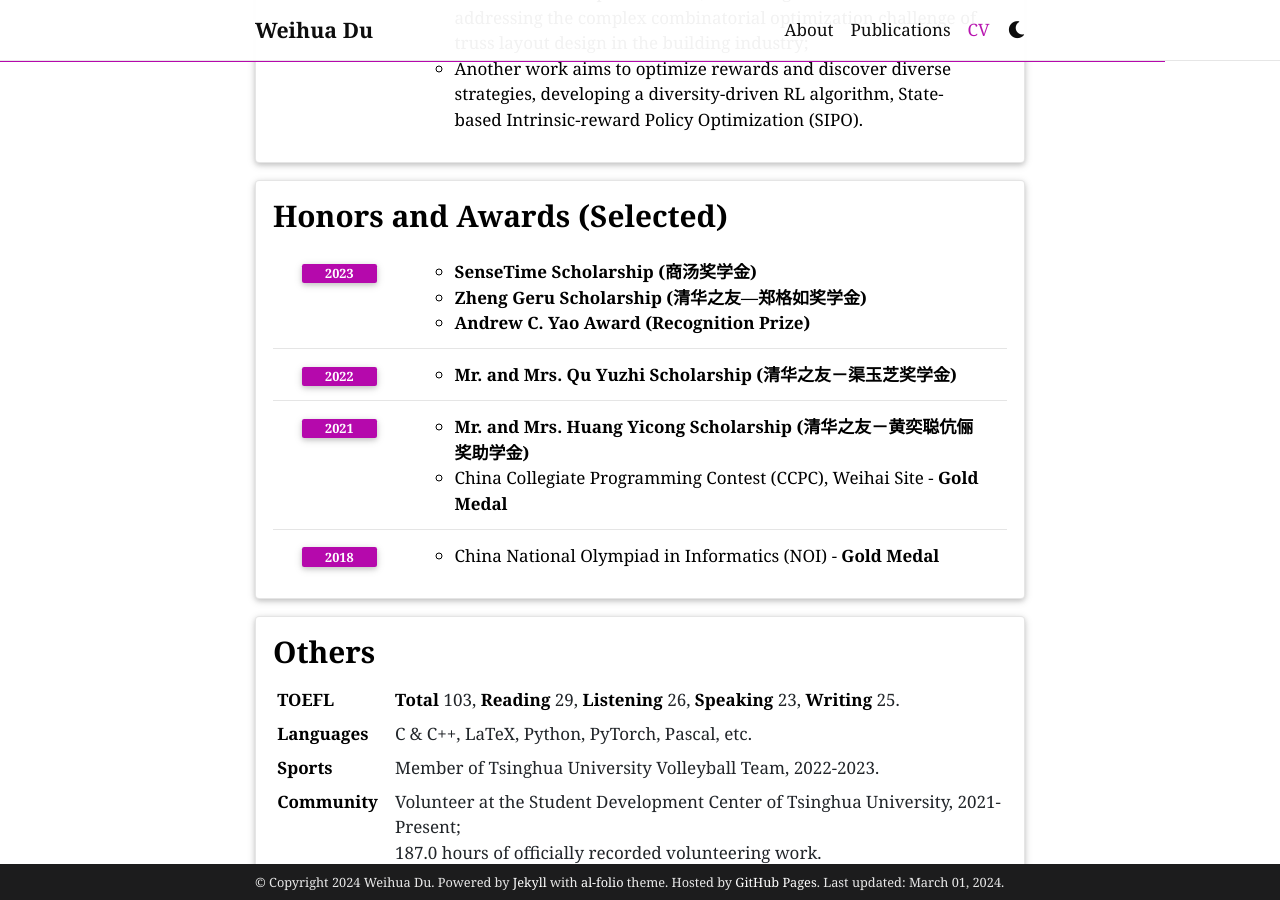
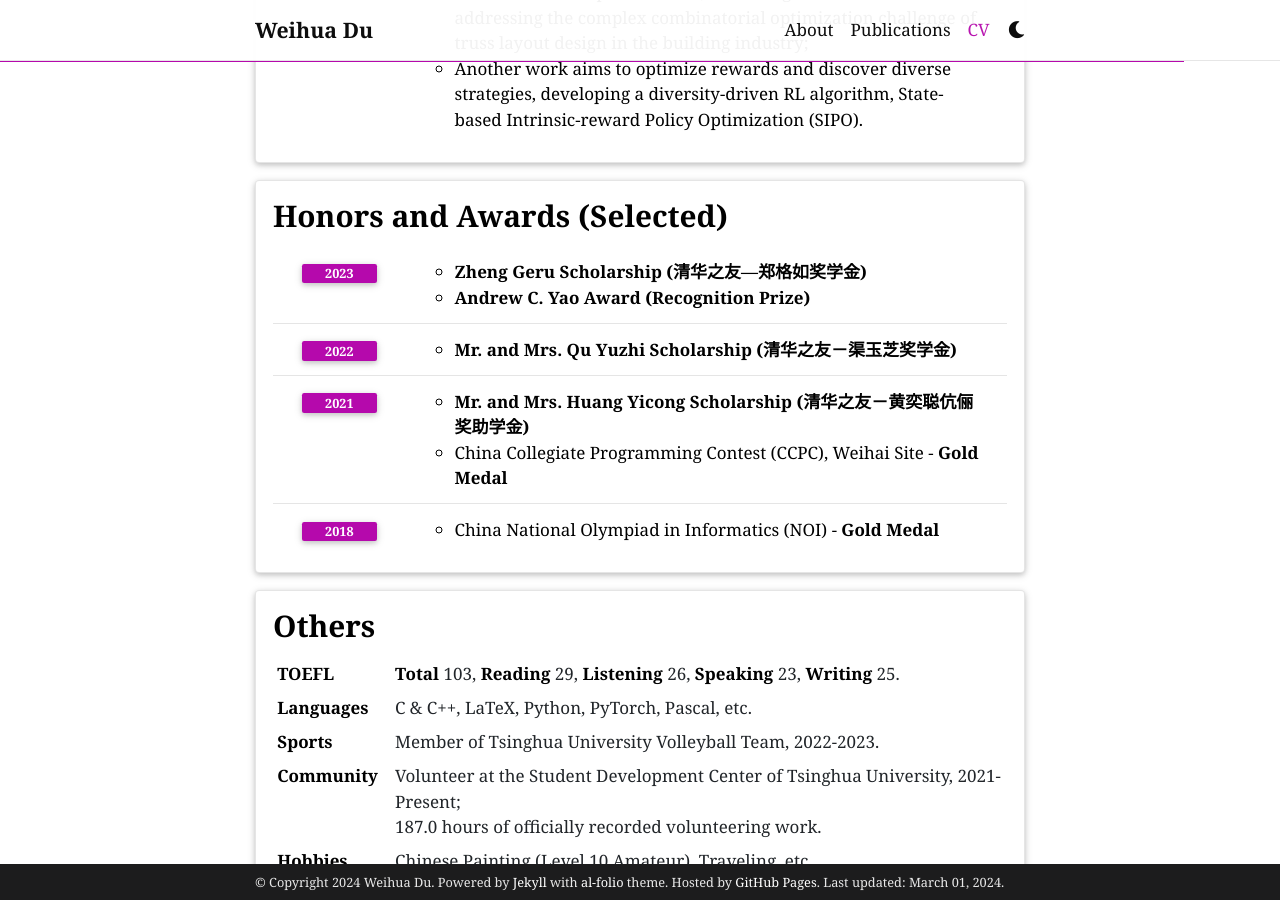
Before and after one commit to StigLidu/StigLidu.github.io, a Jekyll site: the page built from _pages/cv.md, in a window 1280 px wide and 900 px high, scrolled down 1456 px. Built offline with Jekyll 4.4.1, drawn with Linux system fonts in a browser that asks for light colours; comment, search, counter and statistics services are not loaded; a style sheet for code colours, icons or effects is not loaded.

Commit message:
cv update

```diff
--- a/_data/cv.yml
+++ b/_data/cv.yml
@@ -58,7 +58,6 @@
   contents:
     - year: 2023
       items:
-        - <b>SenseTime Scholarship (商汤奖学金)</b>
         - <b>Zheng Geru Scholarship (清华之友—郑格如奖学金)</b>
         - <b>Andrew C. Yao Award (Recognition Prize)</b>
     - year: 2022
```
Also changed, not shown: 1 other file.
